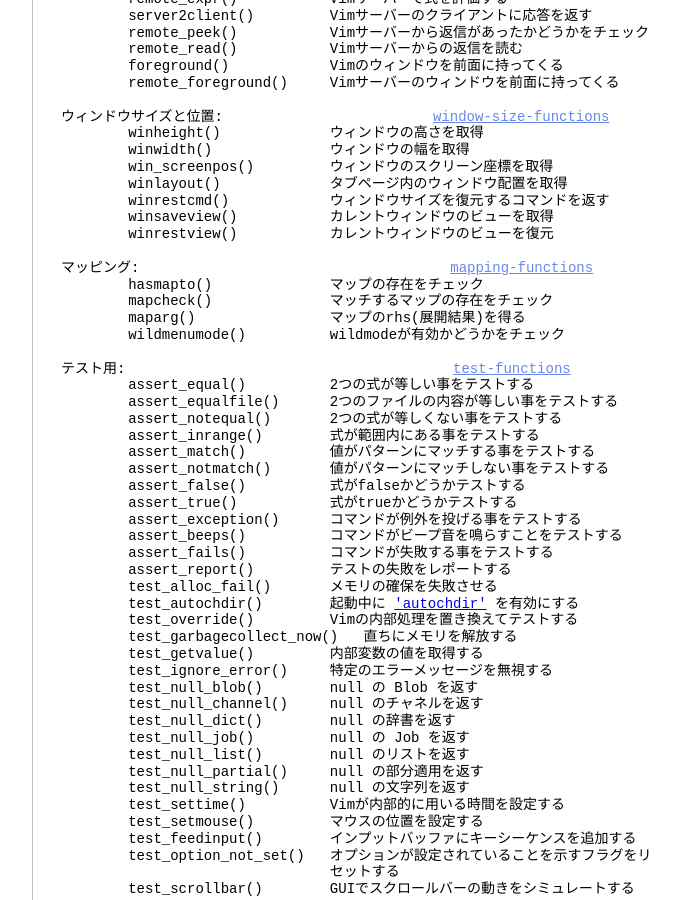
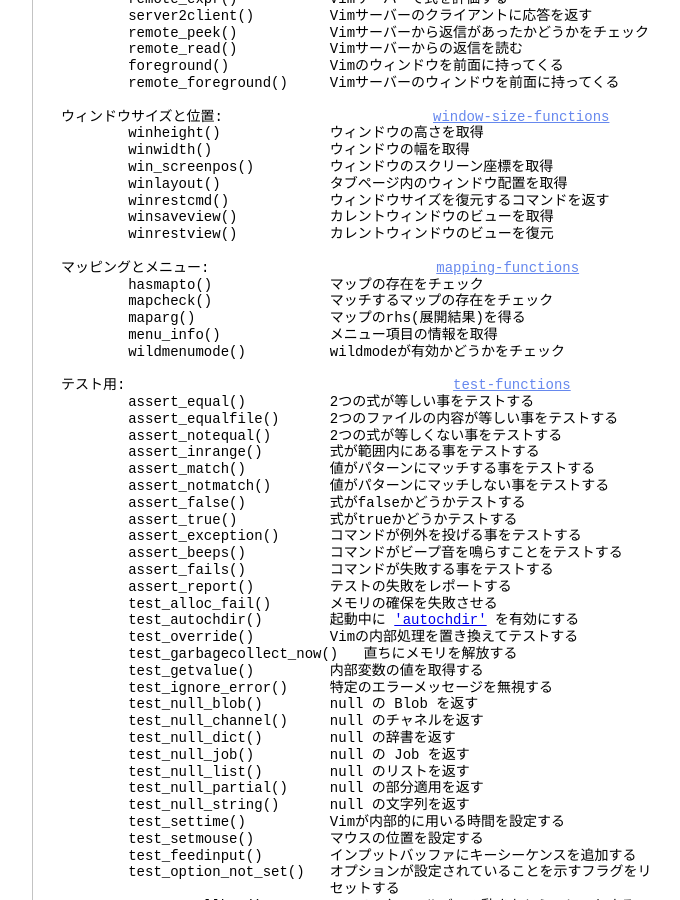
Before and after one commit to vim-jp/vimdoc-ja, a Jekyll site: the page built from usr_41.html, in a window 1280 px wide and 900 px high, scrolled down 15443 px. Shown: the whole window, without its empty margins (340-1020 px from the left). Built offline with Jekyll 4.4.1, drawn with Linux system fonts in a browser that asks for light colours; nearby versions of some CDN libraries; comment, search, counter and statistics services are not loaded.

Commit message:
Generated by Travis JOB 3189.1
https://travis-ci.org/vim-jp/vimdoc-ja-working/builds/671537108

```diff
--- a/usr_03.html
+++ b/usr_03.html
@@ -3,7 +3,7 @@
 helpname: 'usr_03'
 ---
 <div id='vimCodeElement'>
-<a class="Constant" href="usr_03.html" name="usr_03.txt">usr_03.txt</a>&nbsp;&nbsp;&nbsp;&nbsp;For&nbsp;<span class="Identifier">Vim バージョン 8.2.</span>&nbsp;&nbsp;Last change: 2019 Nov 21<br>
+<a class="Constant" href="usr_03.html" name="usr_03.txt">usr_03.txt</a>&nbsp;&nbsp;&nbsp;&nbsp;For&nbsp;<span class="Identifier">Vim バージョン 8.2.</span>&nbsp;&nbsp;Last change: 2020 Feb 29<br>
 <br>
 &nbsp;&nbsp;&nbsp;&nbsp;&nbsp;&nbsp;&nbsp;&nbsp;&nbsp;&nbsp;&nbsp;&nbsp;&nbsp;&nbsp;&nbsp;&nbsp;&nbsp;&nbsp;&nbsp;&nbsp; VIM USER MANUAL - by Bram Moolenaar<br>
 <br>
@@ -339,7 +339,8 @@
 <br>
 次に &quot;n&quot; を数回押すと、順々に #include にジャンプします。移動したい場所が何個<br>
 目かわかっているなら、カウンタも使えます。例えば、&quot;3n&quot; なら 3 つ目の #include<br>
-を探します。&quot;/&quot; にはカウンタを指定できません。<br>
+を探します。&quot;/&quot; にもまたカウンタを使えます: &quot;4/the&quot; は 4 つ目の &quot;the&quot; へ飛びま<br>
+す。<br>
 <br>
 &quot;?&quot; コマンドは &quot;/&quot; と同じですが、逆方向に検索します。<br>
 <br>
--- a/usr_41.html
+++ b/usr_41.html
@@ -925,10 +925,11 @@
 &nbsp;&nbsp;&nbsp;&nbsp;&nbsp;&nbsp;&nbsp;&nbsp;winsaveview()&nbsp;&nbsp;&nbsp;&nbsp;&nbsp;&nbsp;&nbsp;&nbsp;&nbsp;&nbsp; カレントウィンドウのビューを取得<br>
 &nbsp;&nbsp;&nbsp;&nbsp;&nbsp;&nbsp;&nbsp;&nbsp;winrestview()&nbsp;&nbsp;&nbsp;&nbsp;&nbsp;&nbsp;&nbsp;&nbsp;&nbsp;&nbsp; カレントウィンドウのビューを復元<br>
 <br>
-マッピング:&nbsp;&nbsp;&nbsp;&nbsp;&nbsp;&nbsp;&nbsp;&nbsp;&nbsp;&nbsp;&nbsp;&nbsp;&nbsp;&nbsp;&nbsp;&nbsp;&nbsp;&nbsp;&nbsp;&nbsp;&nbsp;&nbsp;&nbsp;&nbsp;&nbsp;&nbsp;&nbsp;&nbsp;&nbsp;&nbsp;&nbsp;&nbsp;&nbsp;&nbsp;&nbsp;&nbsp;&nbsp;<a class="Constant" href="usr_41.html#mapping-functions" name="mapping-functions">mapping-functions</a><br>
+マッピングとメニュー:&nbsp;&nbsp;&nbsp;&nbsp;&nbsp;&nbsp;&nbsp;&nbsp;&nbsp;&nbsp;&nbsp;&nbsp;&nbsp;&nbsp;&nbsp;&nbsp;&nbsp;&nbsp;&nbsp;&nbsp;&nbsp;&nbsp;&nbsp;&nbsp;&nbsp;&nbsp;&nbsp;<a class="Constant" href="usr_41.html#mapping-functions" name="mapping-functions">mapping-functions</a><br>
 &nbsp;&nbsp;&nbsp;&nbsp;&nbsp;&nbsp;&nbsp;&nbsp;hasmapto()&nbsp;&nbsp;&nbsp;&nbsp;&nbsp;&nbsp;&nbsp;&nbsp;&nbsp;&nbsp;&nbsp;&nbsp;&nbsp;&nbsp;マップの存在をチェック<br>
 &nbsp;&nbsp;&nbsp;&nbsp;&nbsp;&nbsp;&nbsp;&nbsp;mapcheck()&nbsp;&nbsp;&nbsp;&nbsp;&nbsp;&nbsp;&nbsp;&nbsp;&nbsp;&nbsp;&nbsp;&nbsp;&nbsp;&nbsp;マッチするマップの存在をチェック<br>
 &nbsp;&nbsp;&nbsp;&nbsp;&nbsp;&nbsp;&nbsp;&nbsp;maparg()&nbsp;&nbsp;&nbsp;&nbsp;&nbsp;&nbsp;&nbsp;&nbsp;&nbsp;&nbsp;&nbsp;&nbsp;&nbsp;&nbsp;&nbsp;&nbsp;マップのrhs(展開結果)を得る<br>
+&nbsp;&nbsp;&nbsp;&nbsp;&nbsp;&nbsp;&nbsp;&nbsp;menu_info()&nbsp;&nbsp;&nbsp;&nbsp;&nbsp;&nbsp;&nbsp;&nbsp;&nbsp;&nbsp;&nbsp;&nbsp; メニュー項目の情報を取得<br>
 &nbsp;&nbsp;&nbsp;&nbsp;&nbsp;&nbsp;&nbsp;&nbsp;wildmenumode()&nbsp;&nbsp;&nbsp;&nbsp;&nbsp;&nbsp;&nbsp;&nbsp;&nbsp;&nbsp;wildmodeが有効かどうかをチェック<br>
 <br>
 テスト用:&nbsp;&nbsp;&nbsp;&nbsp;&nbsp;&nbsp;&nbsp;&nbsp;&nbsp;&nbsp;&nbsp;&nbsp;&nbsp;&nbsp;&nbsp;&nbsp;&nbsp;&nbsp;&nbsp;&nbsp;&nbsp;&nbsp;&nbsp;&nbsp;&nbsp;&nbsp;&nbsp;&nbsp;&nbsp;&nbsp;&nbsp;&nbsp;&nbsp;&nbsp;&nbsp;&nbsp;&nbsp;&nbsp;&nbsp;<a class="Constant" href="usr_41.html#test-functions" name="test-functions">test-functions</a><br>
```
